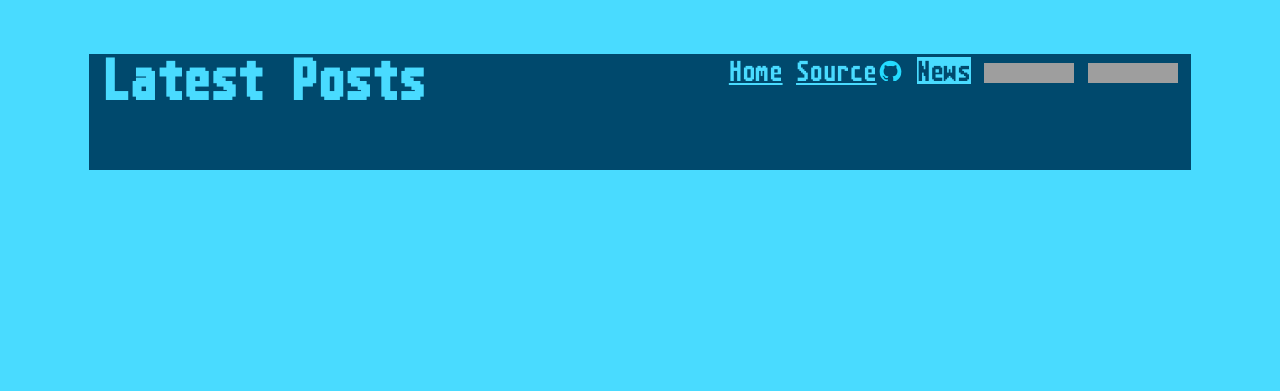
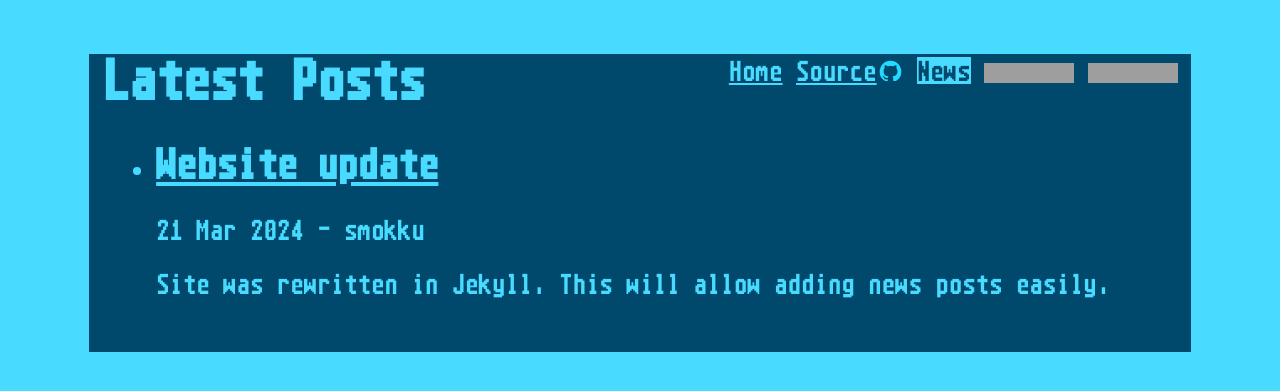
Before and after one commit to X65/x65.github.io, a Jekyll site: the page built from news.html, in a window 1280 px wide. Shown: the top 391 px of the page. Built offline with Jekyll 4.4.1, drawn with Linux system fonts in a browser that asks for light colours; grey boxes are pictures that could not be loaded.

Commit message:
First news created

```diff
--- /dev/null
+++ b/_posts/2024-03-21-news.md
@@ -0,0 +1,9 @@
+---
+title: Website update
+category: news
+author: smokku
+---
+
+Site was rewritten in Jekyll. This will allow adding news posts easily.
+
+I will also back-post past news.
--- a/news.html
+++ b/news.html
@@ -7,6 +7,7 @@ title: News
     {% for post in filtered_posts %}
     <li>
         <h2><a href="{{ post.url }}">{{ post.title }}</a></h2>
+        <p>{{ post.date | date_to_string }} - {{ post.author }}</p>
         {{ post.excerpt }}
     </li>
     {% endfor %}
```
